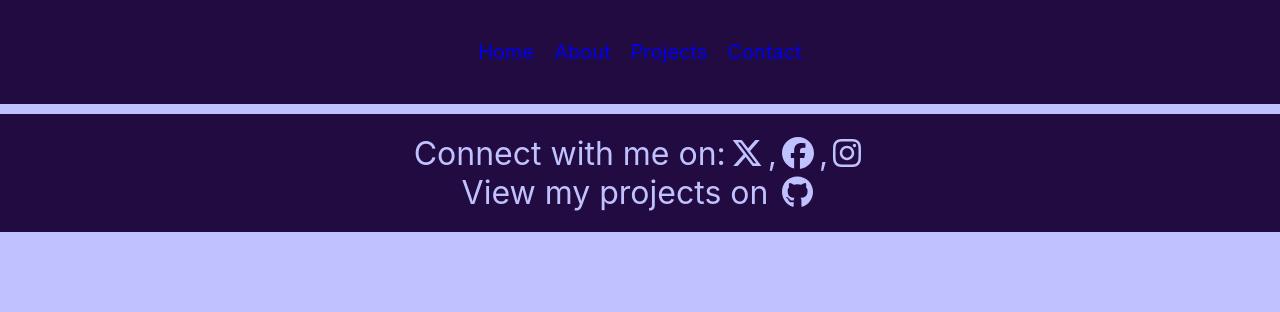
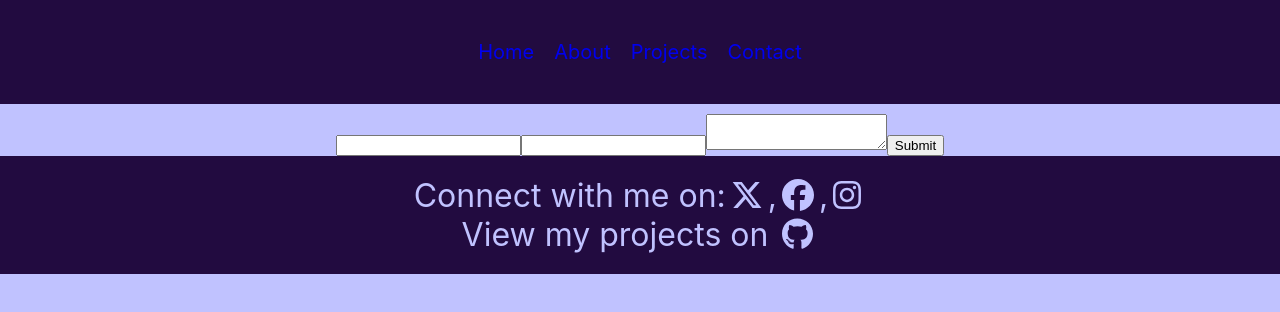
Before and after one commit to donetian-petkov/react-portfolio, a React (Create React App) app: page /contact in a window 1280 px wide. Shown: the top 312 px of the page. Built offline with nearby package versions, Linux system fonts and the light colour scheme.

Commit message:
Contact Form Initial Commit

```diff
--- a/public/index.html
+++ b/public/index.html
@@ -6,8 +6,8 @@
     <meta name="viewport" content="width=device-width, initial-scale=1" />
     <meta name="theme-color" content="#000000" />
     <meta
-      name="description"
-      content="Web site created using create-react-app"
+      name="Portfolio Donetian Petkov"
+      content="Portfolio website which contains a brief description and my projects"
     />
     <link rel="apple-touch-icon" href="%PUBLIC_URL%/logo192.png" />
     <!--
@@ -24,7 +24,7 @@
       work correctly both with client-side routing and a non-root public URL.
       Learn how to configure a non-root public URL by running `npm run build`.
     -->
-    <title>React App</title>
+    <title>Portfolio Donetian Petkov</title>
   </head>
   <body>
     <noscript>You need to enable JavaScript to run this app.</noscript>
--- a/src/App.js
+++ b/src/App.js
@@ -5,6 +5,7 @@ import {About} from "./components/About/About.js";
 import {Projects} from "./components/Projects/Projects.js";
 import {Footer} from "./components/Footer/Footer.js";
 import {Main} from "./components/Main/Main";
+import {ContactForm} from "./components/ContactForm/ContactForm";
 
 function App() {
   return (
@@ -14,7 +15,7 @@ function App() {
             <Route path="/" element={<Main />} />
             <Route path="/about" element={<About />} />
             <Route path="/projects" element={<Projects />} />
-            <Route path="/contact" element={<></>} />
+            <Route path="/contact" element={<ContactForm/>} />
         </Routes>
         <Footer/>
     </div>
--- /dev/null
+++ b/src/components/ContactForm/ContactForm.js
@@ -0,0 +1,45 @@
+import {useEffect, useState} from "react";
+import {sendEmail} from "../../utils/contactFormService";
+
+export const ContactForm = () => {
+
+    const [email, setEmail] = useState({
+        name:'',
+        email:'',
+        message:''
+    });
+
+    const handleChange  = (e) => {
+
+        setEmail({
+            ...email,
+            [e.target.name]: e.target.value
+        });
+
+    };
+
+    const handleSubmit = async (e) => {
+
+        e.preventDefault();
+
+        try {
+
+            await sendEmail(email).then(e => console.log(e));
+
+        } catch (error) {
+            console.log(error)
+        }
+
+    };
+
+    return (
+        <form id='contact-form' className="contactForm" onSubmit={handleSubmit}>
+            <input type="text"  name="name" onChange={handleChange} value={email.name}/>
+            <input type="text" name="email" onChange={handleChange} value={email.email}/>
+            <textarea name="message" onChange={handleChange} value={email.message}/>
+            <button>Submit</button>
+        </form>
+    )
+
+
+}
--- /dev/null
+++ b/src/utils/contactFormService.js
@@ -0,0 +1,15 @@
+export const sendEmail = async (email) => {
+
+    const response = await fetch("https://portfolio-react.donetianpetkov.com/mail/contact.php", {
+        method: "POST",
+        headers: {
+            "Access-Control-Allow-Headers": "*",
+            "Access-Control-Allow-Methods": 'OPTIONS,POST,GET',
+            "Content-Type": "application/json"
+        },
+        body: JSON.stringify(email)
+    });
+
+    return response.json();
+
+}
```
Also changed, not shown: 1 other file (tests, documents, lock files or other folders).
